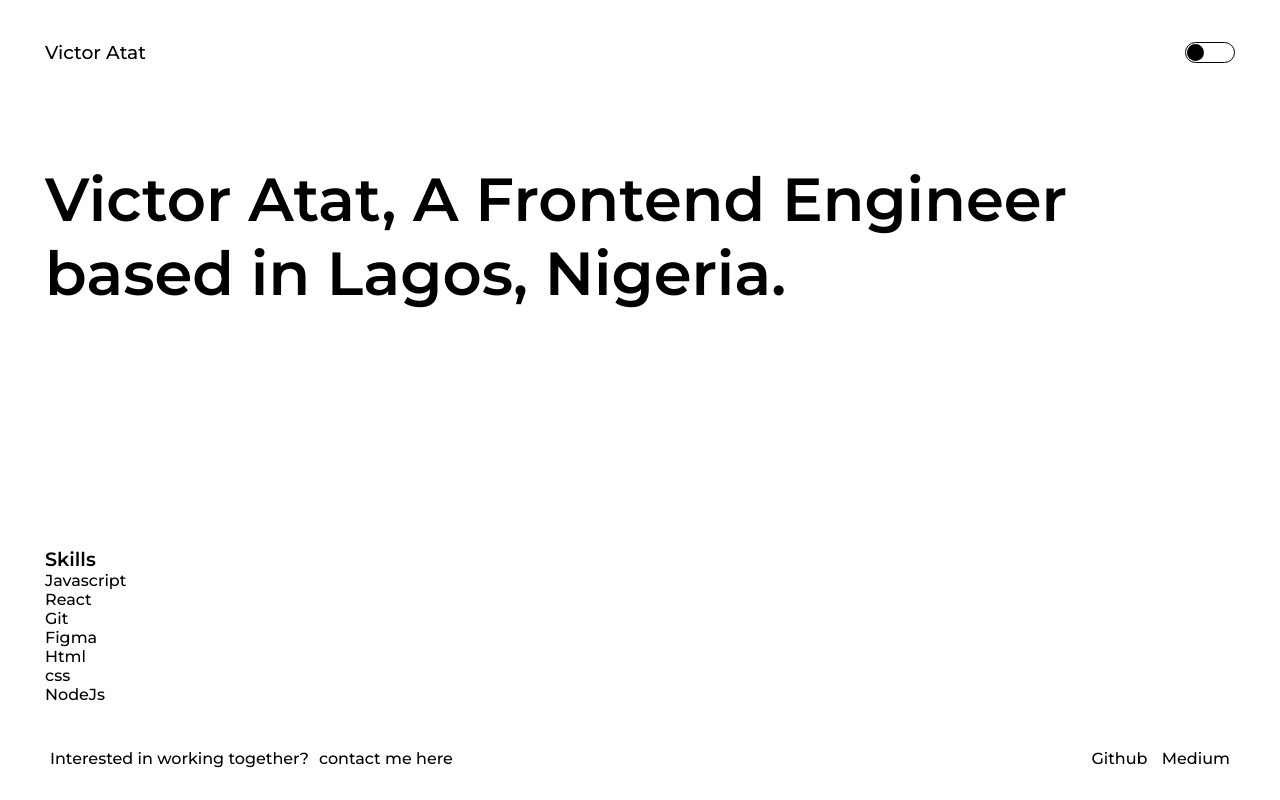
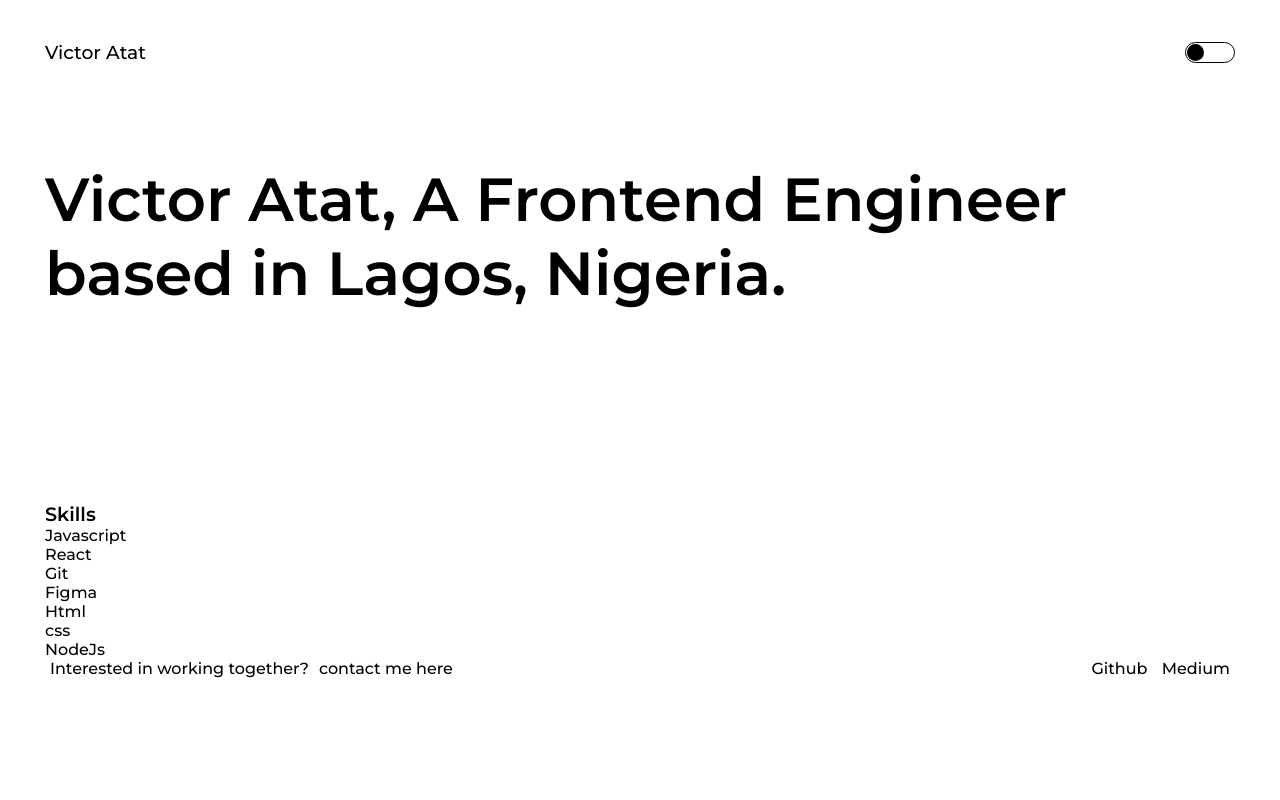
Before and after one commit to victane/portfolioapp, a React (Create React App) app: page / in a window 1280 px wide. Built offline with nearby package versions, Linux system fonts and the light colour scheme.

Commit message:
Remove top padding from skill-span

```diff
--- a/src/Skill.css
+++ b/src/Skill.css
@@ -1,5 +1,5 @@
 .skill-span {
-    padding: 45px;
+    padding: 0 45px;
 }
 .skill-span span {
     font-weight: 600;
```
